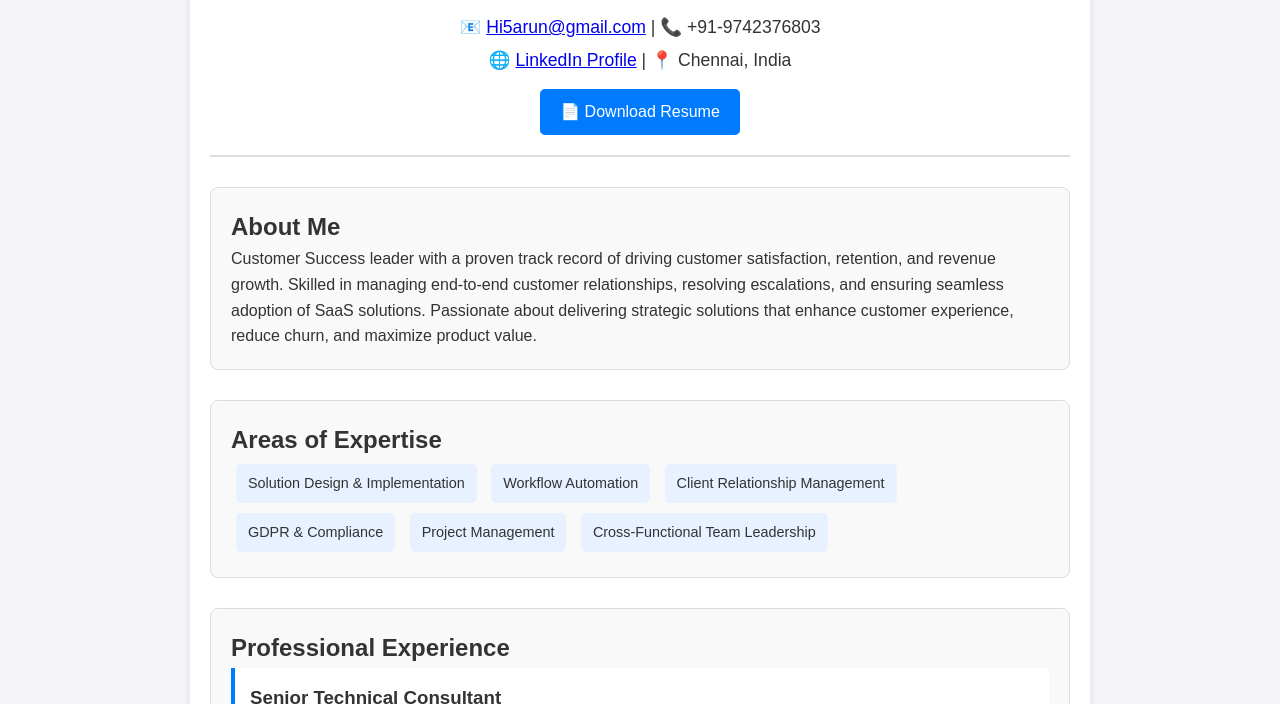
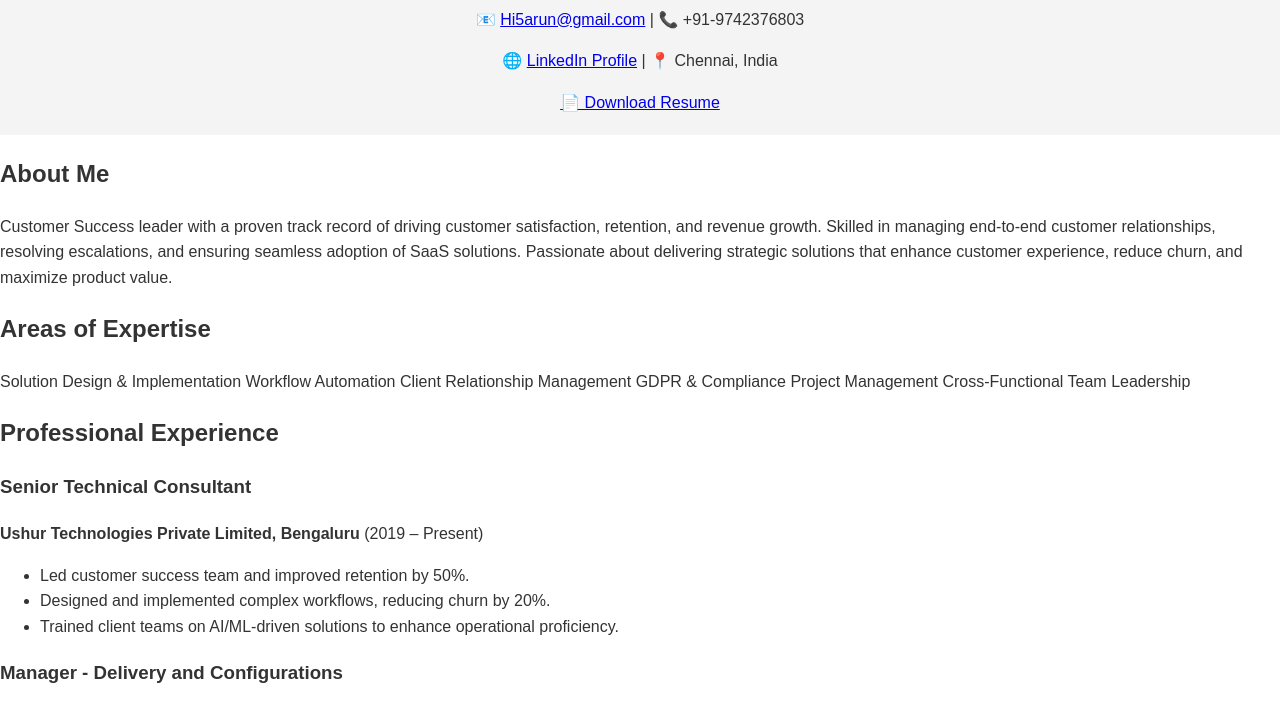
Before and after one commit to hi5arun/profile, a plain HTML site: page index.html in a window 1280 px wide. Shown: the part 149-853 px from the top of the page. Drawn offline with Linux system fonts and the light colour scheme.

Commit message:
Update style.css

```diff
--- a/style.css
+++ b/style.css
@@ -1,107 +1,47 @@
-/* Global Styles */
-* {
+body {
+    font-family: Arial, sans-serif;
     margin: 0;
     padding: 0;
-    box-sizing: border-box;
+    line-height: 1.6;
+    color: #333;
 }
 
-/* Body and Container */
-body {
-    font-family: Arial, sans-serif;
-    background-color: #f4f4f9;
-    color: #333;
-    line-height: 1.6;
+header {
+    background: #f4f4f4;
+    padding: 20px;
+    text-align: center;
 }
 
-.container {
-    max-width: 900px;
-    margin: 40px auto;
-    background: #fff;
-    padding: 20px;
-    border-radius: 8px;
-    box-shadow: 0 4px 8px rgba(0, 0, 0, 0.1);
+nav {
+    background: #333;
+    color: #fff;
+    text-align: center;
 }
 
-/* Header Section */
-header {
-    text-align: center;
-    padding-bottom: 20px;
-    border-bottom: 2px solid #ddd;
+nav ul {
+    padding: 0;
+    list-style: none;
+    margin: 0;
+    display: flex;
+    justify-content: center;
 }
 
-header h1 {
-    font-size: 2.5em;
-    color: #007BFF;
+nav ul li {
+    margin: 0 15px;
 }
 
-header p {
-    margin-top: 5px;
-    font-size: 1.1em;
+nav ul li a {
+    color: white;
+    text-decoration: none;
 }
 
-/* Button */
-.btn {
-    display: inline-block;
-    margin-top: 15px;
-    padding: 10px 20px;
-    background: #007BFF;
-    color: white;
-    text-decoration: none;
-    border-radius: 5px;
-    transition: background 0.3s;
+main {
+    padding: 20px;
 }
 
-.btn:hover {
-    background: #0056b3;
+footer {
+    background: #333;
+    color: #fff;
+    text-align: center;
+    padding: 10px 0;
 }
-
-/* Sections */
-section {
-    margin-top: 30px;
-    padding: 20px;
-    background: #f9f9f9;
-    border-radius: 8px;
-    border: 1px solid #ddd;
-}
-
-/* Experience & Projects */
-.job {
-    margin-bottom: 15px;
-    padding: 15px;
-    border-left: 4px solid #007BFF;
-    background: #fff;
-}
-
-/* Skills and Tools */
-.skills span {
-    display: inline-block;
-    background: #e7f1ff;
-    padding: 8px 12px;
-    margin: 5px;
-    border-radius: 5px;
-    font-size: 0.9em;
-}
-
-/* List Styling */
-ul {
-    list-style: none;
-}
-
-ul li {
-    margin-bottom: 8px;
-}
-
-/* QR Code */
-.qr-code {
-    display: block;
-    margin: 20px auto;
-    width: 150px;
-}
-
-/* Footer */
-footer {
-    text-align: center;
-    margin-top: 20px;
-    font-size: 0.9em;
-    color: #777;
-}
```
